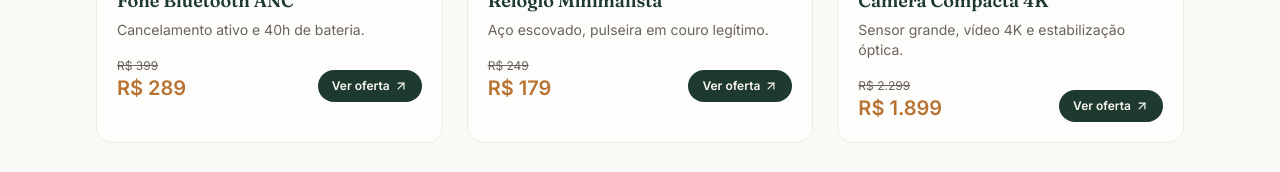
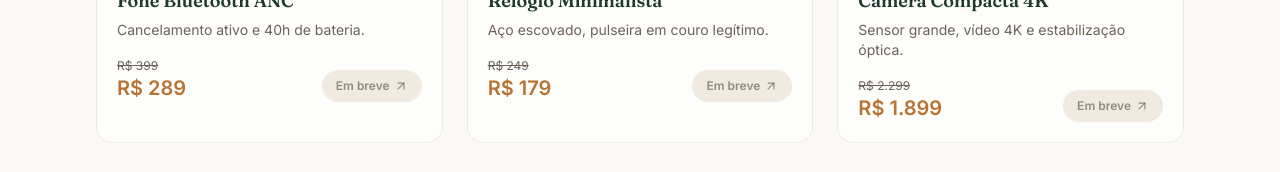
Before and after one commit to gustavofirmino0511-arch/Bona-Occasio, a React (Vite) app: page / in a window 1280 px wide. Shown: the part 1350-1522 px from the top of the page. Built offline with nearby package versions, Linux system fonts and the light colour scheme.

Commit message:
Disable affiliate link and update button text
Replaced the affiliate link with a disabled button indicating upcoming availability.

```diff
--- a/src/components/ProductCard.tsx
+++ b/src/components/ProductCard.tsx
@@ -59,16 +59,11 @@ export function ProductCard({ product, index = 0 }: Props) {
             </span>
           </div>
 
-          <a
-            href={product.affiliateUrl}
-            target="_blank"
-            rel="sponsored noopener noreferrer"
-            aria-label={`Ver oferta de ${product.name}`}
-            className="inline-flex items-center gap-1 rounded-full bg-forest px-3.5 py-2 text-xs font-semibold text-cream transition-all group-hover:bg-copper"
-          >
-            Ver oferta
+          {/* Botão desativado já que o link é fictício */}
+          <span className="inline-flex cursor-not-allowed items-center gap-1 rounded-full bg-sand px-3.5 py-2 text-xs font-semibold text-stone/70">
+            Em breve
             <ArrowUpRight className="size-3.5" />
-          </a>
+          </span>
         </div>
       </div>
     </article>
```
